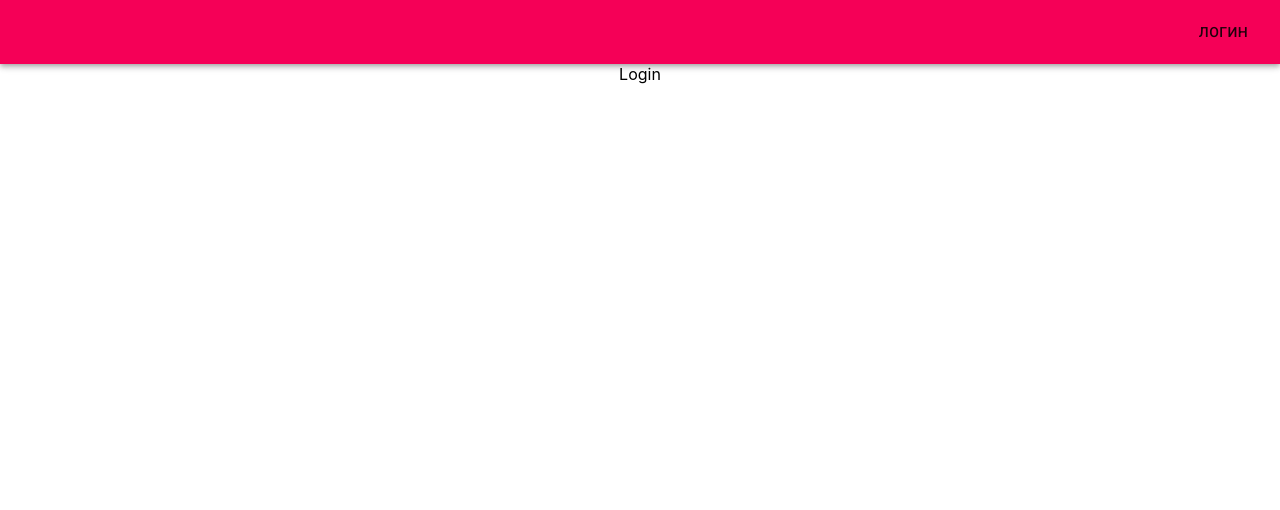
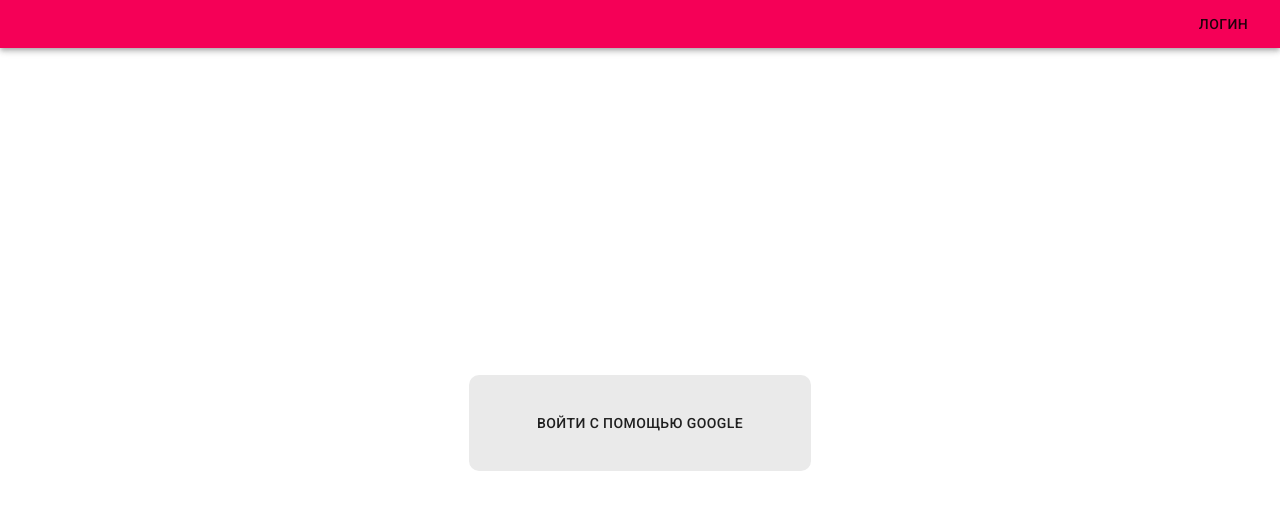
Before and after one commit to MegaVerkruzo/Chat, a React (Create React App) app: page /login in a window 1280 px wide. Shown: the top 510 px of the page. Built offline with nearby package versions, Linux system fonts and the light colour scheme.

Commit message:
Стилизовал страницу Login и начал подключать firebase

```diff
--- a/src/components/Login/Login.js
+++ b/src/components/Login/Login.js
@@ -1,10 +1,14 @@
 import React from 'react';
 import classes from './Login.module.css';
+import {Button} from "@material-ui/core";
 
 const Login = () => {
+
     return (
-        <div className={classes.menu}>
-            Login
+        <div style={{height: window.innerHeight - 50}} className={classes.menu}>
+            <div className={classes.menu__block}>
+                <Button >Войти с помощью Google</Button>
+            </div>
         </div>
     )
 }
--- a/src/components/Login/Login.module.css
+++ b/src/components/Login/Login.module.css
@@ -1,6 +1,11 @@
 .menu {
     display: grid;
-    height: 95%;
     justify-content: center;
     align-items: center;
 }
+
+.menu__block {
+    padding: 30px 60px;
+    border-radius: 10px;
+    background: #eaeaea;
+}
--- a/src/components/Navbar/Navbar.js
+++ b/src/components/Navbar/Navbar.js
@@ -9,8 +9,8 @@ const Navbar = () => {
 
     return (
         <div>
-            <AppBar color="secondary" position="static">
-                <Toolbar className={classes.navbar__items}>
+            <AppBar className={classes.navbar} color="secondary" position="static">
+                <Toolbar variant="dense" className={classes.navbar__items}>
                     {user
                         ?
                         (<NavLink to={LOGIN_ROUTER}>
--- a/src/index.js
+++ b/src/index.js
@@ -1,7 +1,26 @@
-import React from 'react';
+import React, {createContext} from 'react';
 import ReactDOM from 'react-dom';
 import './index.css';
 import App from './App';
+import firebase from "firebase";
+import 'firebase/auth';
+import 'firebase/firestore';
+
+
+firebase.initializeApp({
+    apiKey: "AIzaSyDgwzWGqhHUxtWHZY5FqdNOtv8vWhHtJvs",
+    authDomain: "chat-react-cda73.firebaseapp.com",
+    projectId: "chat-react-cda73",
+    storageBucket: "chat-react-cda73.appspot.com",
+    messagingSenderId: "767400763973",
+    appId: "1:767400763973:web:5358c5aab63554ec96b92c",
+    measurementId: "G-SEYJDVPD15"
+});
+
+const Context = createContext(null);
+
+const auth = firebase.auth();
+const firestore = firebase.firestore();
 
 ReactDOM.render(
   <React.StrictMode>
```
